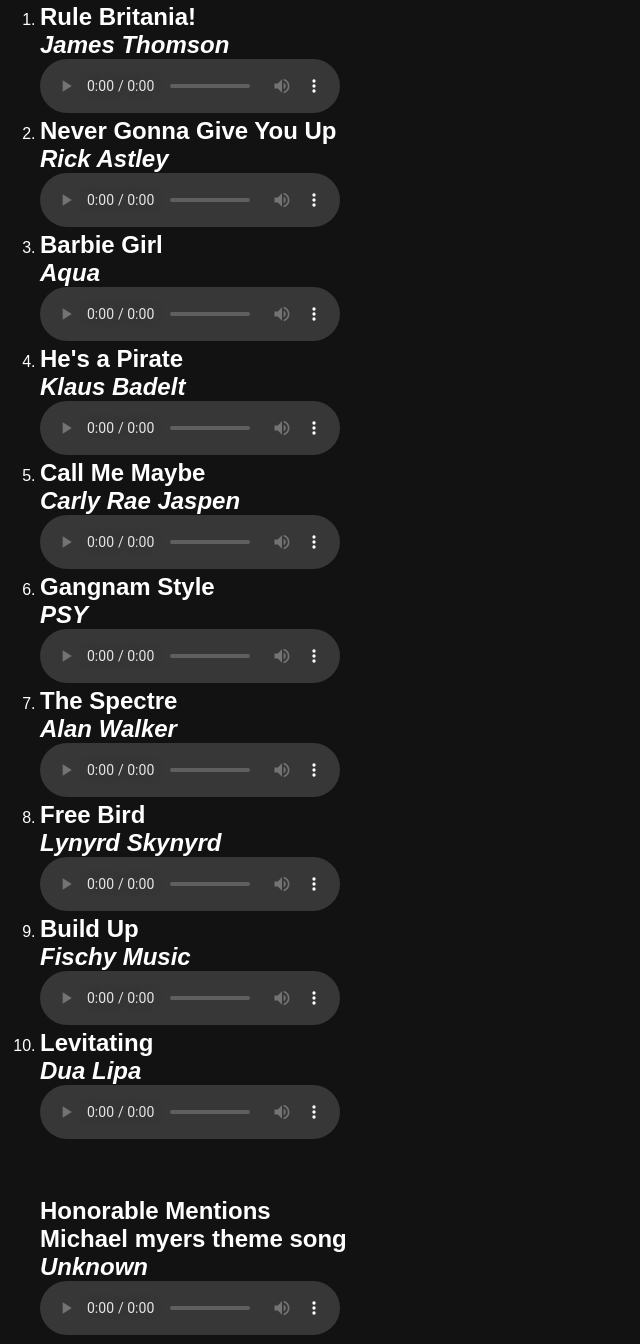
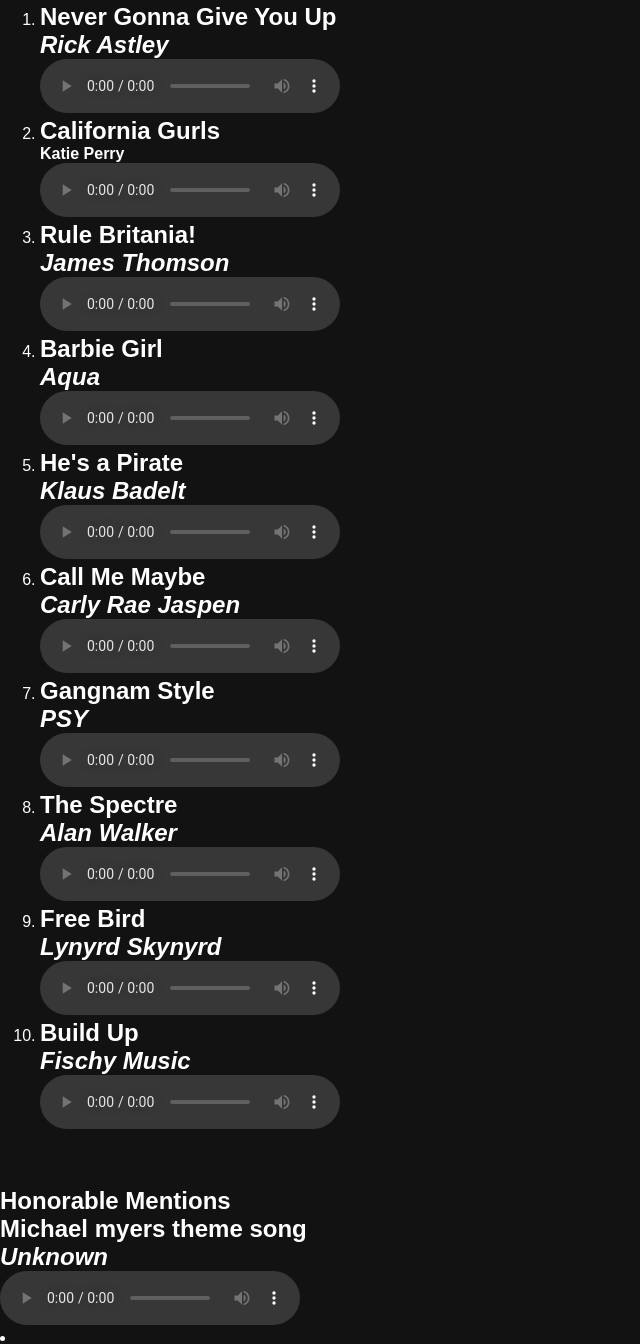
Before and after one commit to UtterDonkey/China-is-not-real, a plain HTML site: page coming.html in a window 1280 px wide. Shown: the part 134-1478 px from the top of the page, without its empty margins (0-640 px from the left). Drawn offline with Linux system fonts and the light colour scheme.

Commit message:
Update coming.html

```diff
--- a/coming.html
+++ b/coming.html
@@ -16,17 +16,25 @@
     <br>
     <ol>
         <li>
+            <h2>Never Gonna Give You Up<i>
+                    <h4>Rick Astley</h4>
+                </i></h2>
+            <audio src="hits/nggyu.mp3" controls controlsList="nodownload"></audio>
+        </li>
+
+        <li>
+            <h2>California Gurls</h2>
+            <h4>Katie Perry</h4>
+            </i></h2>
+            <audio src="ambient.mp3" controls controlsList="nodownload"></audio>
+        </li>
+        <li>
             <h2>Rule Britania!<i>
                     <h4>James Thomson</h4>
                 </i></h2>
             <audio src="hits/Rule Britannia.mp3" controls controlsList="nodownload"></audio>
         </li>
-        <li>
-            <h2>Never Gonna Give You Up<i>
-                    <h4>Rick Astley</h4>
-                </i></h2>
-            <audio src="hits/nggyu.mp3" controls controlsList="nodownload"></audio>
-        </li>
+
         <li>
             <h2>Barbie Girl <i>
                     <h4>Aqua</h4>
@@ -69,24 +77,25 @@
                 </i></h2>
             <audio src="hits/[BTCLOD.COM] Build up by Fischy Music-320k.mp3" controls controlsList="nodownload"></audio>
         </li>
+
+
+
+    </ol>
+    <br>
+    <br>
+    <br>
+    <h2>Honorable Mentions</h2>
+    <h2>
+        <h2>Michael myers theme song <i>
+                <h4>Unknown</h4>
+            </i></h2>
+        <audio src="hits/teir-3-myers-made-with-Voicemod-technology (1).mp3" controls controlsList="nodownload"></audio>
         <li>
             <h2>Levitating <i>
                     <h4>Dua Lipa</h4>
                 </i></h2>
             <audio src="hits/Dua-Lipa-Levitating-(HiphopKit.com).mp3" controls controlsList="nodownload"></audio>
         </li>
-        <br>
-        <br>
-        <br>
-        <h2>Honorable Mentions</h2>
-        <h2>
-            <h2>Michael myers theme song <i>
-                    <h4>Unknown</h4>
-                </i></h2>
-            <audio src="hits/teir-3-myers-made-with-Voicemod-technology (1).mp3" controls
-                controlsList="nodownload"></audio>
-
-    </ol>
 
 
 
```
